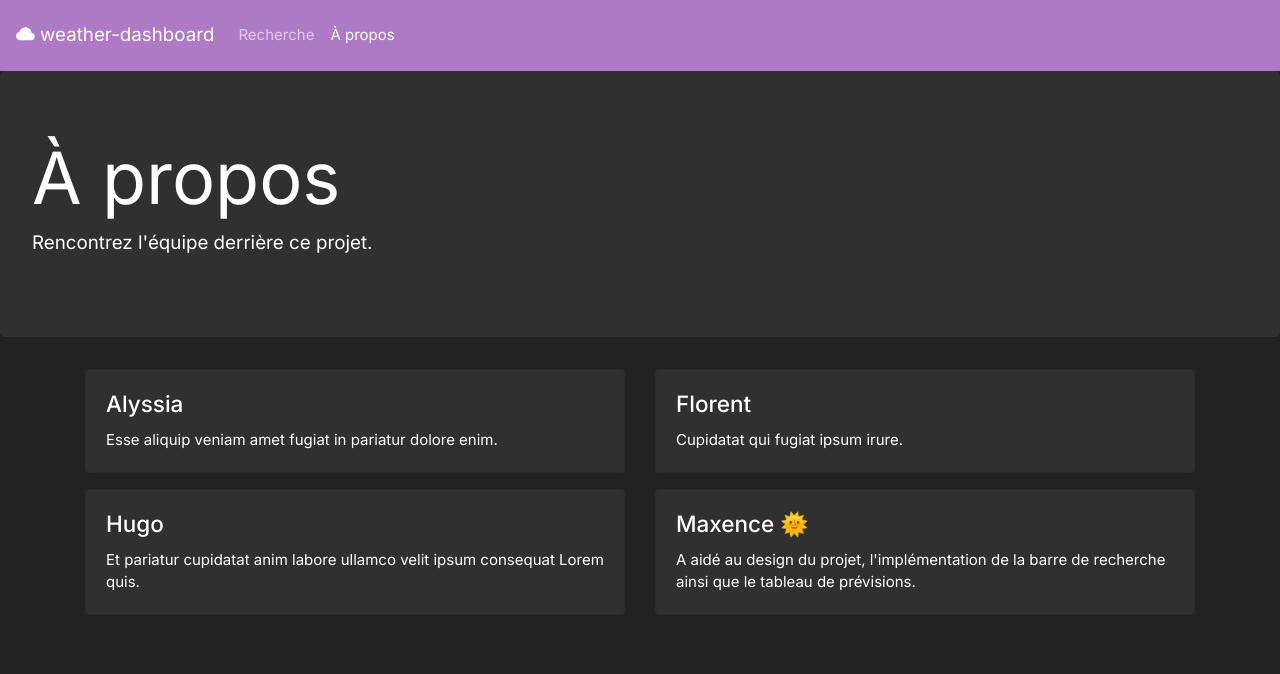
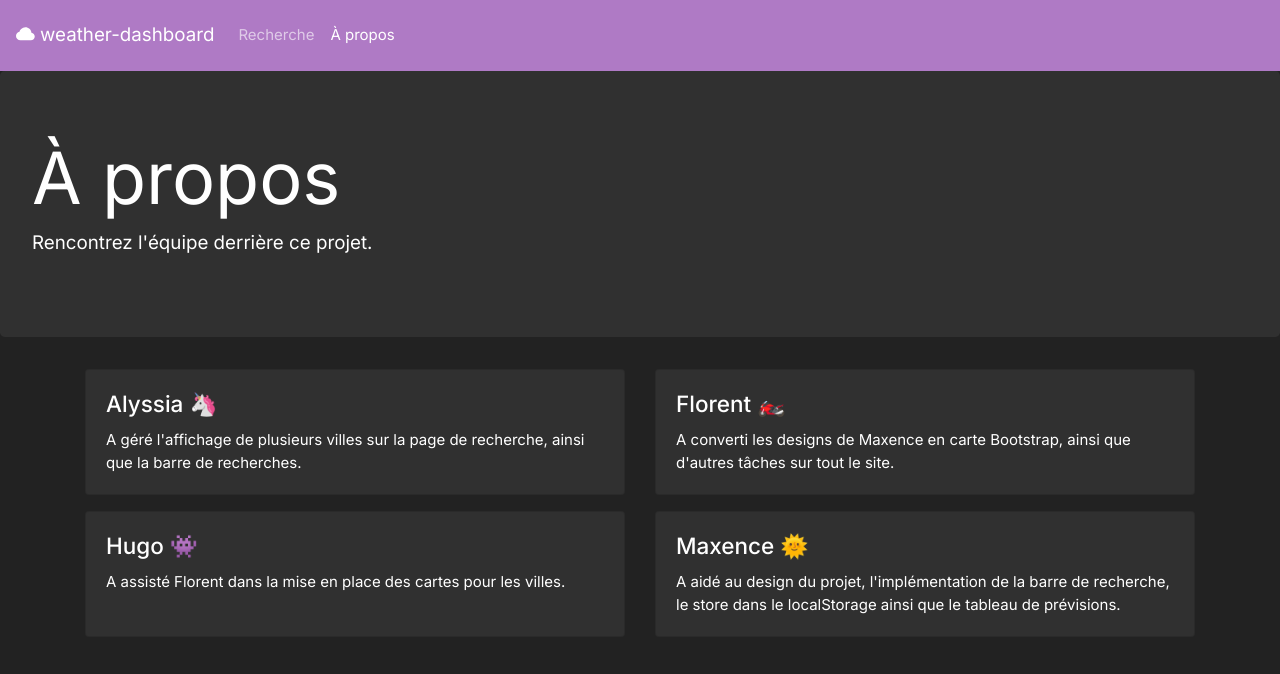
Before and after one commit to maxencelav/weather-dashboard, a Vue app: page /about in a window 1280 px wide. Shown: the top 674 px of the page. Built offline with nearby package versions, Linux system fonts and the light colour scheme; what vue-async-computed would draw is missing.

Commit message:
About updates

```diff
--- a/src/views/About.vue
+++ b/src/views/About.vue
@@ -8,29 +8,28 @@
 
     <b-container>
       <b-card-group deck>
-        <b-card title="Alyssia">
+        <b-card title="Alyssia 🦄">
           <b-card-text>
-            Esse aliquip veniam amet fugiat in pariatur dolore enim.
+            A géré l'affichage de plusieurs villes sur la page de recherche, ainsi que la barre de recherches.
           </b-card-text>
         </b-card>
 
-        <b-card title="Florent">
-          <b-card-text> Cupidatat qui fugiat ipsum irure. </b-card-text>
+        <b-card title="Florent 🏍️">
+          <b-card-text>A converti les designs de Maxence en carte Bootstrap, ainsi que d'autres tâches sur tout le site.</b-card-text>
         </b-card>
       </b-card-group>
 
       <b-card-group deck class="mt-3">
-        <b-card title="Hugo">
+        <b-card title="Hugo 👾">
           <b-card-text>
-            Et pariatur cupidatat anim labore ullamco velit ipsum consequat
-            Lorem quis.
+            A assisté Florent dans la mise en place des cartes pour les villes.
           </b-card-text>
         </b-card>
 
         <b-card title="Maxence 🌞">
           <b-card-text>
             A aidé au design du projet, l'implémentation de la barre de
-            recherche ainsi que le tableau de prévisions.
+            recherche, le store dans le localStorage ainsi que le tableau de prévisions.
           </b-card-text>
         </b-card>
       </b-card-group>
```
Also changed, not shown: 1 other file (tests, documents, lock files or other folders).
